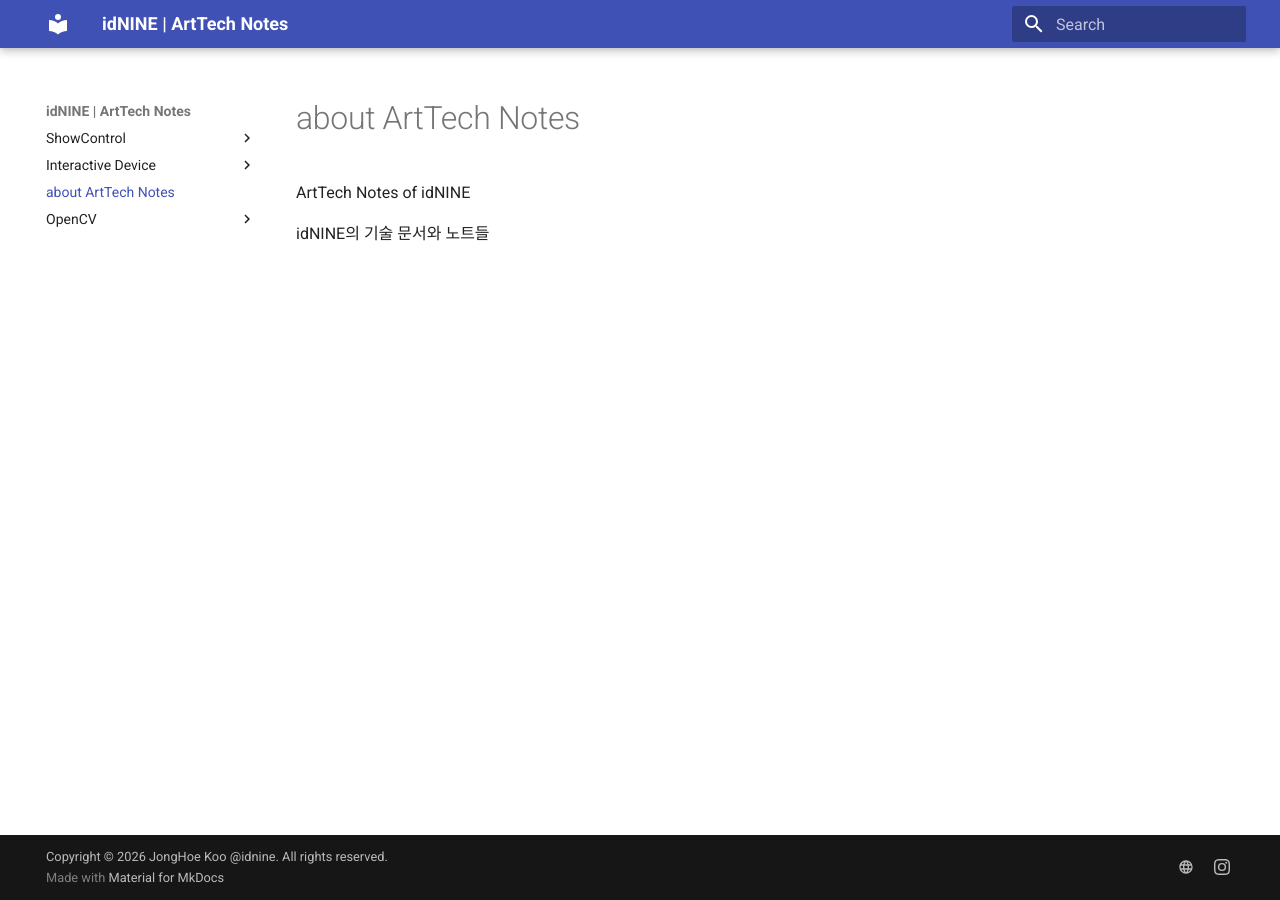
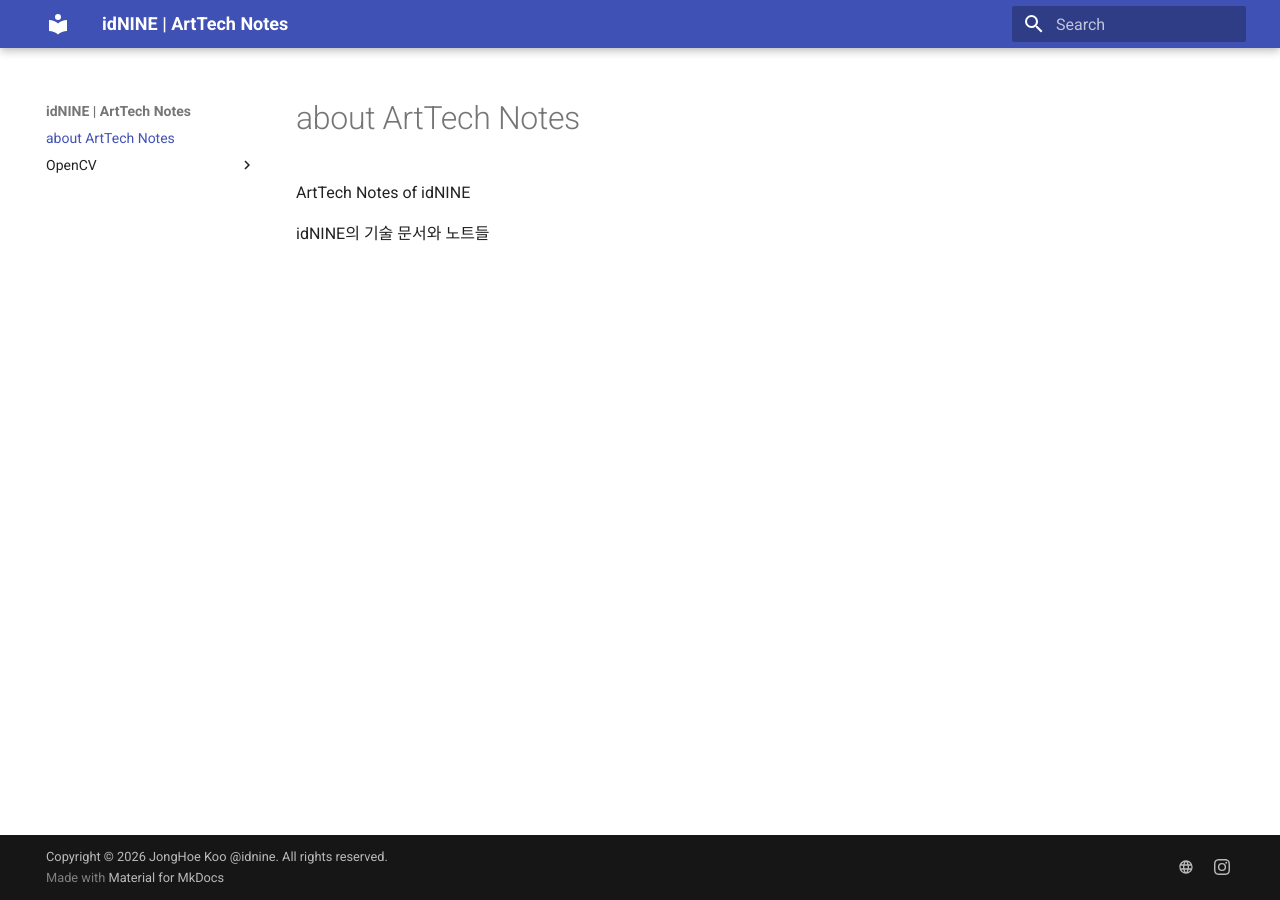
Before and after one commit to idnine/ArtTechNotes, an MkDocs documentation site: the page built from docs/index.md, in a window 1280 px wide. Built offline with MkDocs 1.6.1 and Material for MkDocs 9.7.7, drawn with Linux system fonts in a browser that asks for light colours; some of the changed lines change nothing that is shown.

Commit message:
Refactor mkdocs.yml configuration

```diff
--- a/mkdocs.yml
+++ b/mkdocs.yml
@@ -30,16 +30,6 @@
       superscript: true
   - pymdownx.keys
   - pymdownx.tilde
-plugins:
-  - search
-  - awesome-pages
-
-nav:
-  - 'ShowControl' :
-    - 'QLab 활용' : showcontrol/qlab.md
-  - 'Interactive Device' :
-    - 'Sensor 제어' : interactive/sensor.md
-  - ...
 
 extra:
   social:
```
